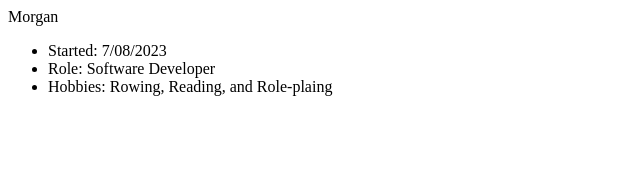
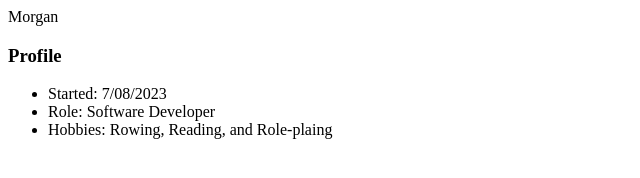
Before and after one commit to Endlesstringofwords/Endlesstringofwords.github.io, a plain HTML site: page index.html in a window 1280 px wide. Shown: the whole page, without its empty margins (0-640 px from the left). Drawn offline with Linux system fonts and the light colour scheme.

Commit message:
Update index.html

```diff
--- a/index.html
+++ b/index.html
@@ -1,4 +1,5 @@
 <h>Morgan</h>
+<h3>Profile</h3>
 <ul>
 <li>Started: 7/08/2023</li>
 <li>Role: Software Developer</li>
```
